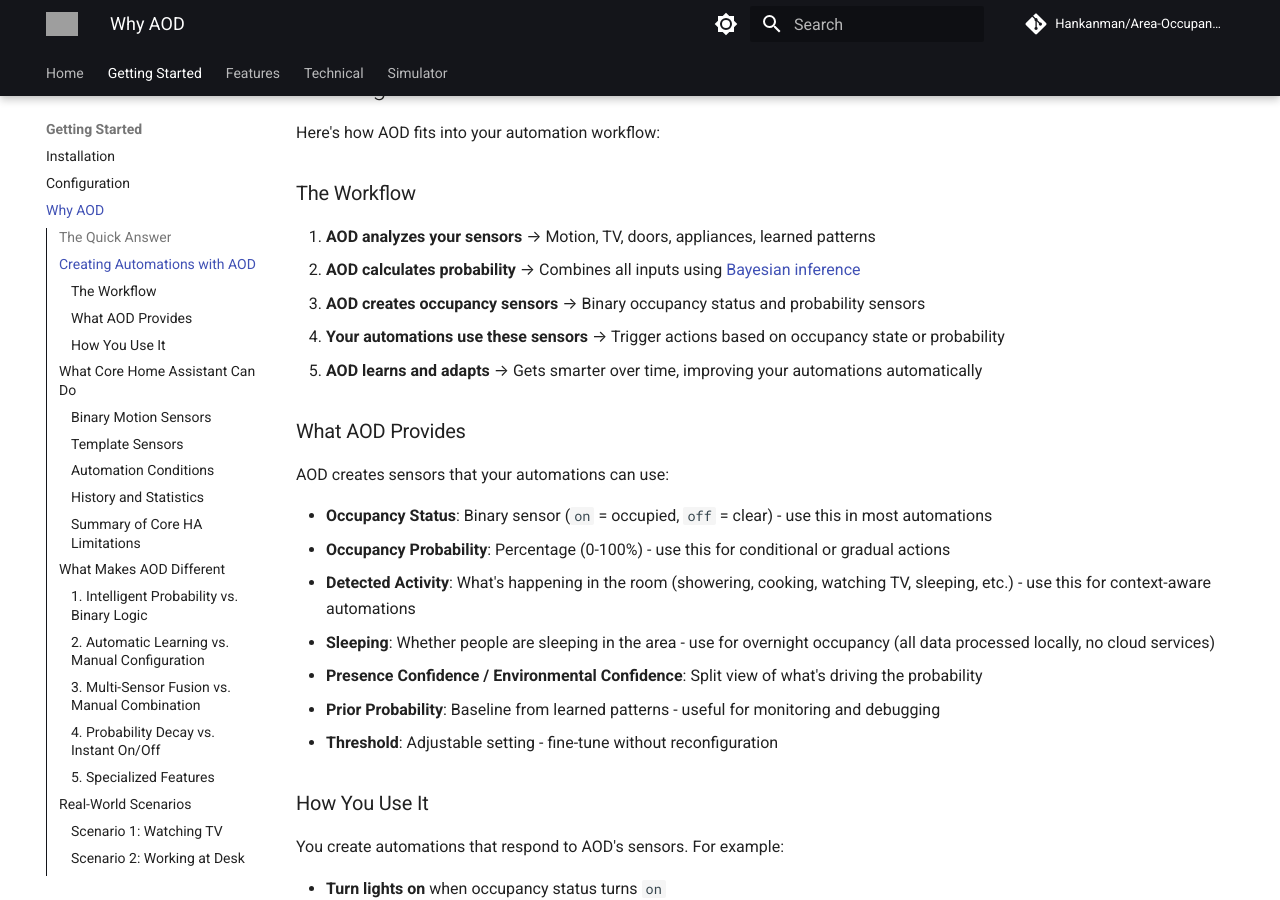
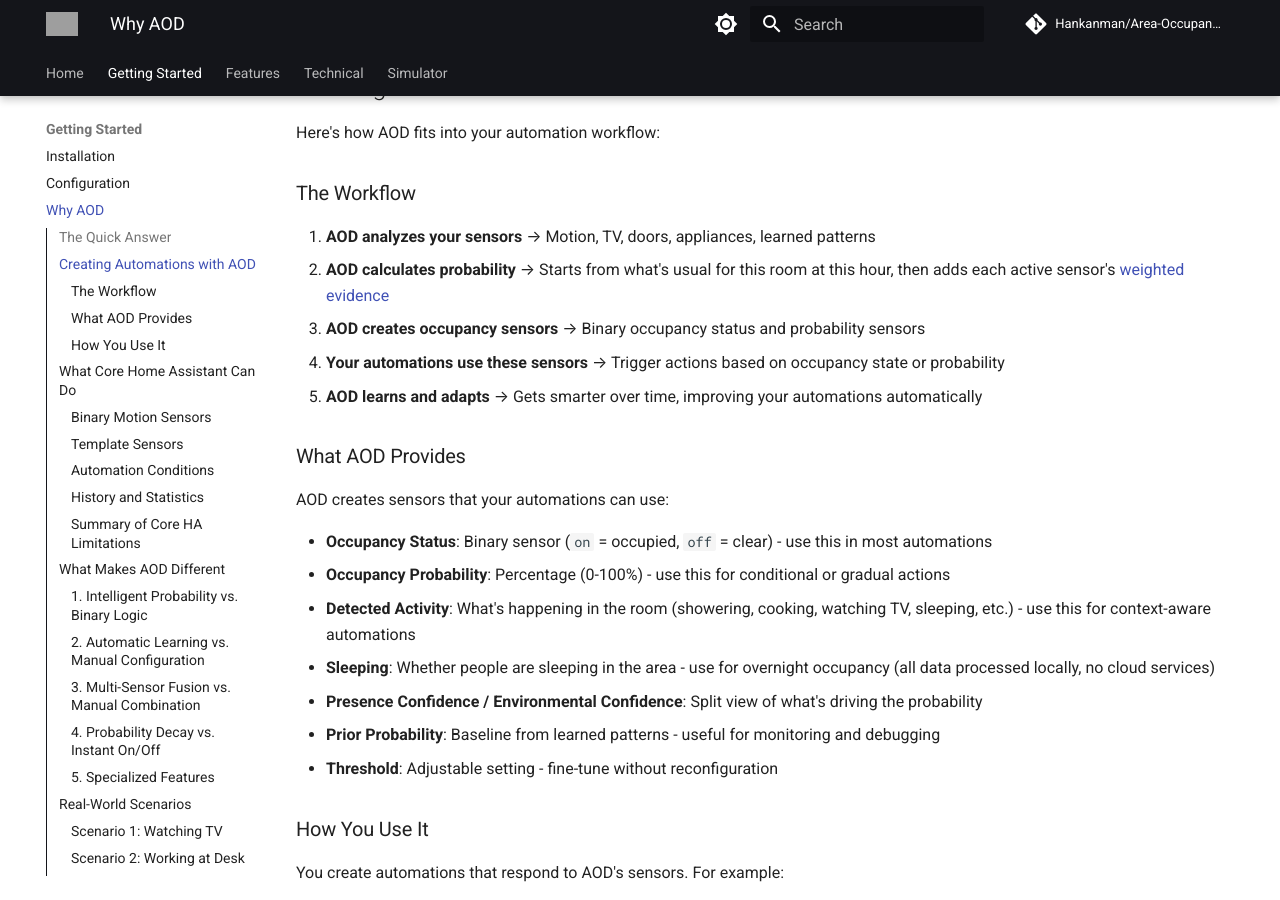
Before and after one commit to Hankanman/Area-Occupancy-Detection, an MkDocs documentation site: the page built from docs/docs/getting-started/why.md, in a window 1280 px wide and 900 px high, scrolled down 1163 px. Built offline with MkDocs 1.6.1 and Material for MkDocs 9.7.7, drawn with Linux system fonts in a browser that asks for light colours; comment, search, counter and statistics services are not loaded; some of the changed text lies outside the part shown; grey boxes are pictures that could not be loaded.

Commit message:
docs: README accuracy pass; stop calling the model Bayesian
The live model is a weighted logistic model in log-odds starting from the
learned prior, not a Bayes'-theorem update. Also: list locks, buttons,
Wi-Fi clients and input_boolean; closed-door hold replaces Wasp in Box;
areas are added with Add an area; show the forecast card; tests badge on
main; planned features note what is already in shadow mode.

Co-Authored-By: Claude Opus 5.5 <noreply@anthropic.com>
Claude-Session: https://claude.ai/code/session_01JScVzM9kxqh9q5sZR2BTVV

```diff
--- a/docs/docs/getting-started/why.md
+++ b/docs/docs/getting-started/why.md
@@ -43,7 +43,7 @@ Here's how AOD fits into your automation workflow:
 ### The Workflow
 
 1. **AOD analyzes your sensors** → Motion, TV, doors, appliances, learned patterns
-2. **AOD calculates probability** → Combines all inputs using [Bayesian inference](../features/calculation.md)
+2. **AOD calculates probability** → Starts from what's usual for this room at this hour, then adds each active sensor's [weighted evidence](../features/calculation.md)
 3. **AOD creates occupancy sensors** → Binary occupancy status and probability sensors
 4. **Your automations use these sensors** → Trigger actions based on occupancy state or probability
 5. **AOD learns and adapts** → Gets smarter over time, improving your automations automatically
@@ -166,7 +166,7 @@ Home Assistant can analyze historical data, but you must manually query APIs, wr
 - Automatically combines motion, media, appliances, doors, windows, covers, power sensors, sleep presence, and environmental sensors
 - Separates presence indicators (which set the probability) from environmental support (which adjusts it at 20% influence) for more accurate results
 - Each sensor type has learned reliability with weighted contributions
-- See [Bayesian Calculation](../features/calculation.md) for details
+- See [Probability Calculation](../features/calculation.md) for details
 
 **Example:**
 
@@ -349,7 +349,7 @@ You're in the bathroom. Motion stops, but the door is closed.
 
 1. **Accuracy**: Multi-sensor fusion + learning = fewer false positives/negatives
 2. **Adaptability**: Learns your patterns automatically, gets smarter over time
-3. **Intelligence**: Bayesian probability vs. simple binary logic
+3. **Intelligence**: A learned, weighted probability vs. simple binary logic
 4. **Context**: Activity detection tells you *what* is happening, not just *if* someone is there
 5. **Overnight**: Sleep presence keeps bedrooms occupied while you sleep
 6. **Convenience**: UI-based configuration, automatic learning, purpose-based defaults
@@ -362,7 +362,7 @@ Ready to try Area Occupancy Detection? See the [Installation Guide](installation
 
 ## Learn More
 
-- **[Bayesian Calculation](../features/calculation.md)**: How probability is calculated
+- **[Probability Calculation](../features/calculation.md)**: How probability is calculated
 - **[Prior Learning](../features/prior-learning.md)**: How the system learns from history
 - **[Activity Detection](../features/activity-detection.md)**: How activity detection works
 - **[Sleep Presence](../features/sleep-presence.md)**: How sleep detection works
--- a/docs/mkdocs.yml
+++ b/docs/mkdocs.yml
@@ -108,7 +108,7 @@ nav:
   - Features:
       - Purpose: features/purpose.md
       - Sensors: features/sensors.md
-      - Bayesian Calculation: features/calculation.md
+      - Probability Calculation: features/calculation.md
       - Prior Learning: features/prior-learning.md
       - Sensor Likelihoods: features/likelihood.md
       - Sensor Correlation: features/sensor-correlation.md
--- a/pyproject.toml
+++ b/pyproject.toml
@@ -6,7 +6,7 @@ build-backend = "setuptools.build_meta"
 name = "area-occupancy-detection"
 version = "2026.11.1-pre3"
 license = "Apache-2.0"
-description = "Home Assistant integration for intelligent room occupancy detection using Bayesian probability."
+description = "Home Assistant integration for intelligent room occupancy detection using learned, weighted sensor probability."
 readme = "README.md"  # Assuming you'll have a README.md
 authors = [
   { name = "Hankanman", email = "sebburrell@outlook.com" }, # Add your details
```
Also changed, not shown: docs/docs/features/calculation.md (+2 -2 lines), docs/docs/index.md (+14 -12 lines), README.md.
